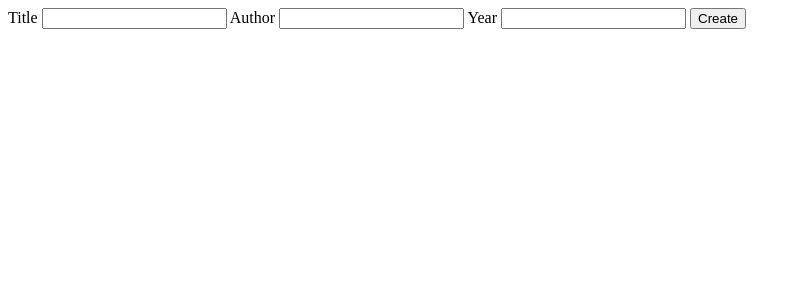
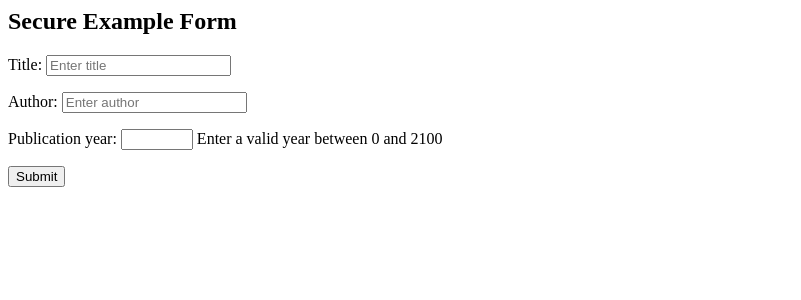
Before and after one commit to KobbyKay07/Alx_DjangoLearnLab, a Django app: template advanced_features_and_security/LibraryProject/bookshelf/templates/bookshelf/form_example.html in a window 1280 px wide. Shown: the top 300 px of the page, without its empty margins (0-801 px from the left). Run offline with Django 5.2, Linux system fonts and the light colour scheme; the template is opened without the code that fills it: values that come from a table or form of the project are taken from there, others are empty; parts of the project's set-up code (start-up, migrations or seed data) failed here and were passed over.

Commit message:
Django advanced features and security

```diff
--- a/advanced_features_and_security/LibraryProject/bookshelf/templates/bookshelf/form_example.html
+++ b/advanced_features_and_security/LibraryProject/bookshelf/templates/bookshelf/form_example.html
@@ -1,11 +1,21 @@
 <!-- bookshelf/templates/bookshelf/form_example.html -->
-<form method="post" action="{% url 'create_book' %}">
+
+<h2>Secure Example Form</h2>
+
+{% if success %}
+    <p style="color: green;">{{ success }}</p>
+{% endif %}
+
+<form method="post">
     {% csrf_token %}
-    <label>Title</label>
-    <input name="title" value="{{ request.POST.title|default:'' }}" required>
-    <label>Author</label>
-    <input name="author" value="{{ request.POST.author|default:'' }}" required>
-    <label>Year</label>
-    <input name="publication_year" type="number" value="{{ request.POST.publication_year|default:'' }}" required>
-    <button type="submit">Create</button>
+    {{ form.as_p }}  <!-- Secure Django rendering (auto-escaped) -->
+
+    <button type="submit">Submit</button>
 </form>
+
+{% if form.errors %}
+    <div style="color: red;">
+        <strong>Please fix the following errors:</strong>
+        {{ form.errors }}
+    </div>
+{% endif %}
--- a/advanced_features_and_security/LibraryProject/bookshelf/urls.py
+++ b/advanced_features_and_security/LibraryProject/bookshelf/urls.py
@@ -1,4 +1,5 @@
 from django.urls import path
+from .views import example_form_view
 from . import views
 
 urlpatterns = [
@@ -6,5 +7,6 @@ urlpatterns = [
     path('books/', views.list_books, name='list_books'),
     path('books/create/', views.create_book, name='create_book'),
     path('books/<int:book_id>/edit/', views.edit_book, name='edit_book'),
-    path('books/<int:book_id>/delete/', views.delete_book, name='delete_book')
+    path('books/<int:book_id>/delete/', views.delete_book, name='delete_book'),
+    path('example-form/', example_form_view, name='example_form'),
 ]
```
Also changed, not shown: advanced_features_and_security/LibraryProject/bookshelf/views.py (+26 -1 lines).
